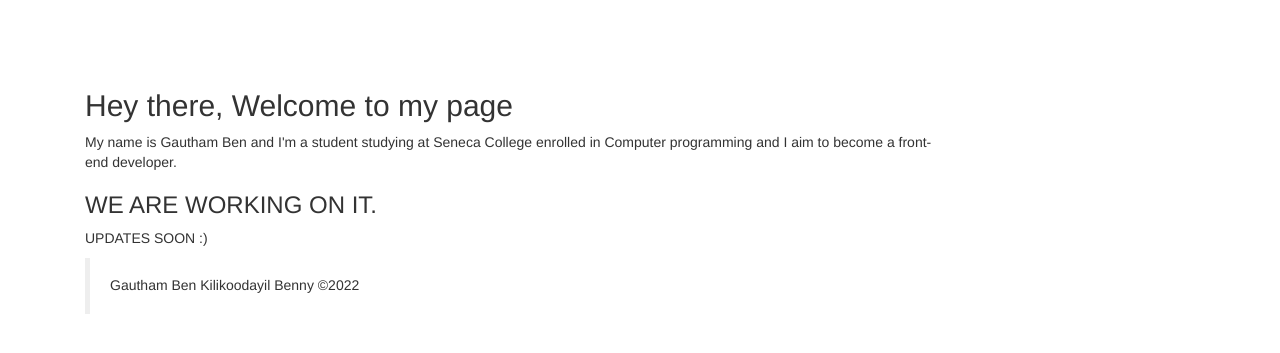
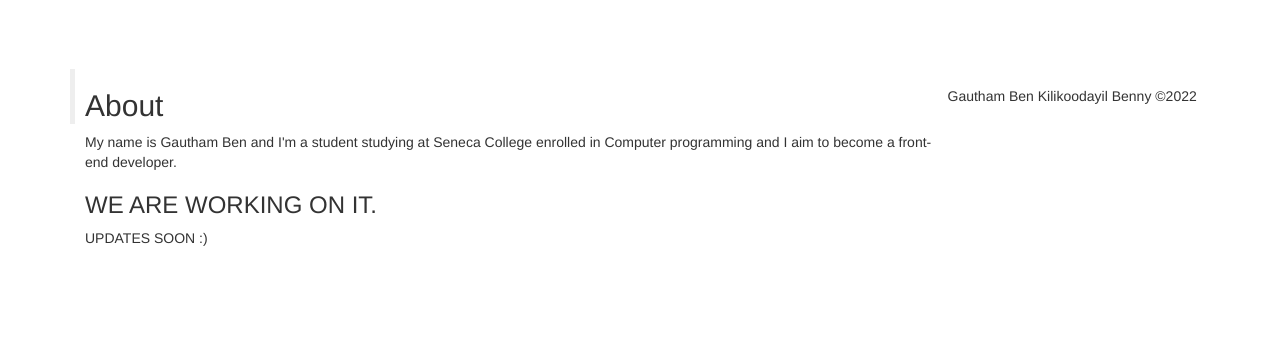
Before and after one commit to gauthambenkb/AS05, a Node server app: page /home in a window 1280 px wide. Shown: the part 51-404 px from the top of the page. Run offline with Node 20, Linux system fonts and the light colour scheme; some libraries are stand-ins or nearby versions.

Commit message:
Add files via upload

```diff
--- a/views/home.hbs
+++ b/views/home.hbs
@@ -40,18 +40,19 @@
       </div>
     </nav>
     <div class="container" style="padding-top:60px">
-      <div class="row">
-        <section class="main col-md-9">
-          <article>
-            <h2>Hey there, Welcome to my page</h2>
+    <div class="row">
+
+  <section class="main col-md-9">
+    <article>
+      <h2>About</h2>
             <p>
                 My name is Gautham Ben and I'm a student studying at Seneca College enrolled in Computer programming and I aim to become a front-end developer.
 
             </p>
             <h3>WE ARE WORKING ON IT.</h3>
             <p>UPDATES SOON :)</p>
-          </article>
-        </div>
+    </article>
+  </section>
         <footer>
           <div class="row4">
             <blockquote><h5>Gautham Ben Kilikoodayil Benny ©2022 </h5></blockquote>
```
